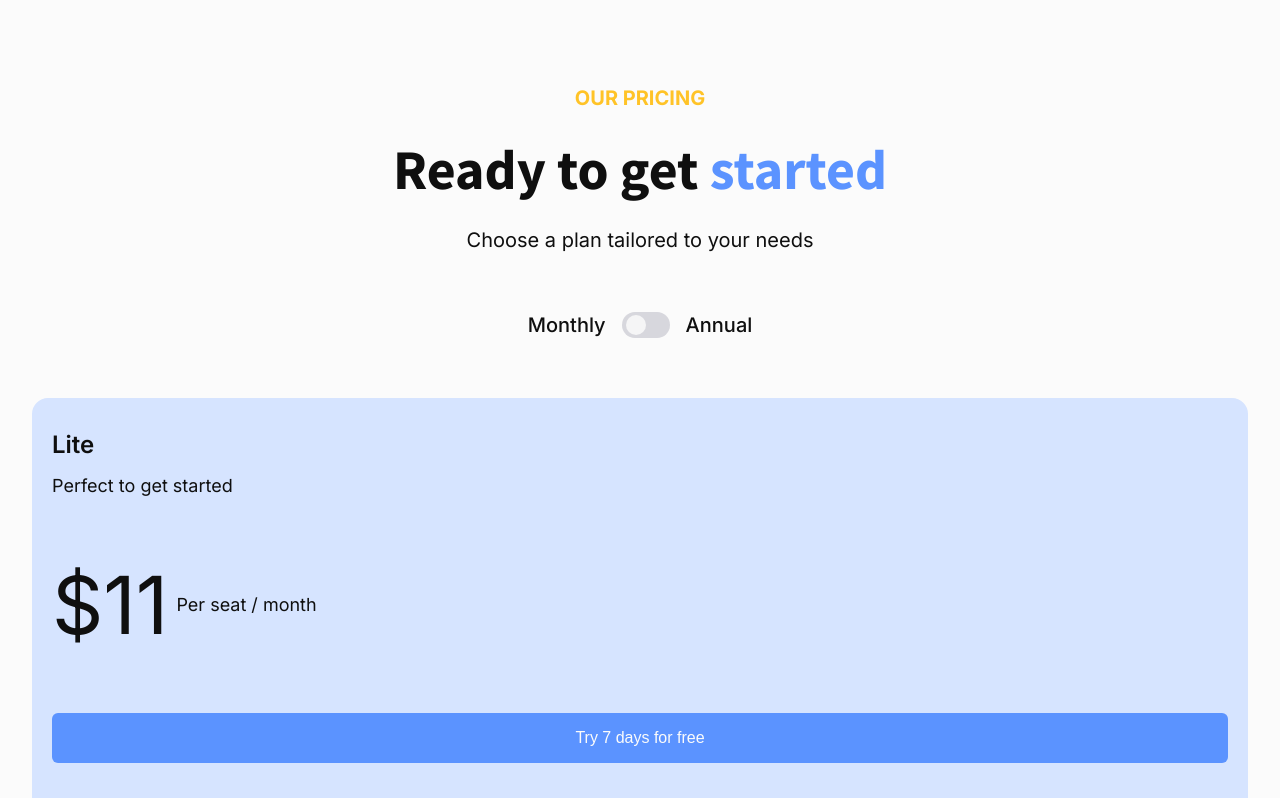
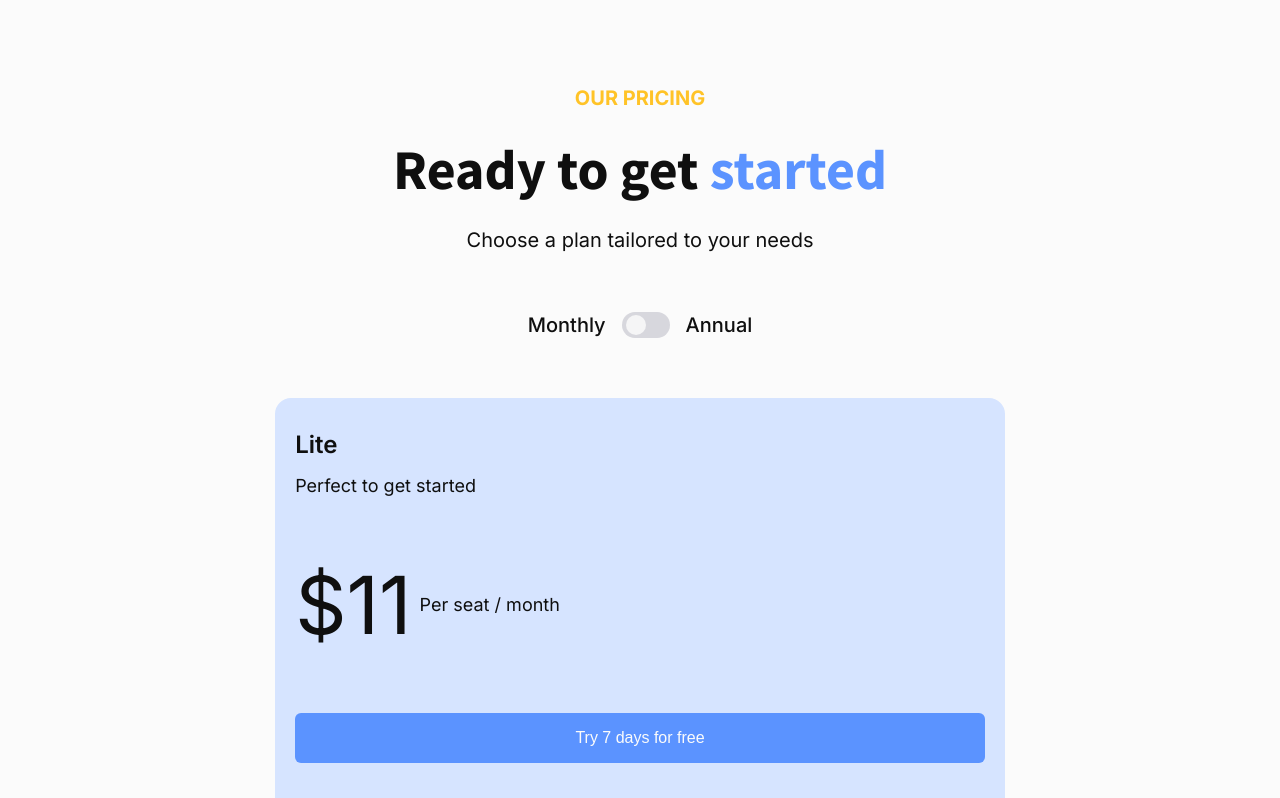
Before and after one commit to pujiragil/goaldime, a Next.js app: page / in a window 1280 px wide. Shown: the part 6551-7349 px from the top of the page. Built offline with nearby package versions, Linux system fonts and the light colour scheme.

Commit message:
add style for tab device (price components)

```diff
--- a/components/Price/index.tsx
+++ b/components/Price/index.tsx
@@ -70,10 +70,12 @@ const Circle = styled.span<CirlceProps>`
 const CardWrapper = styled.div`
   display: flex;
   flex-direction: column;
+  align-items: center;
   gap: 2rem;
 `;
 
 const Card = styled.div`
+  width: 100%;
   position: relative;
   font-family: var(--inter-font);
   padding: 2rem 20px 112px 20px;
@@ -82,6 +84,10 @@ const Card = styled.div`
   display: flex;
   flex-direction: column;
   gap: 60px;
+
+  @media screen and (min-width: 768px) {
+    width: 60%;
+  }
 `;
 
 const HeadlineWrapper = styled.div`
@@ -248,7 +254,7 @@ export default function Price() {
       <PriceWrapper>
         <HeaderWrapper>
           <Subtitle>OUR PRICING</Subtitle>
-          <Title>
+          <Title mdSize="54px">
             Ready to get <Highlight>started</Highlight>
           </Title>
           <Paragraph>Choose a plan tailored to your needs</Paragraph>
```
